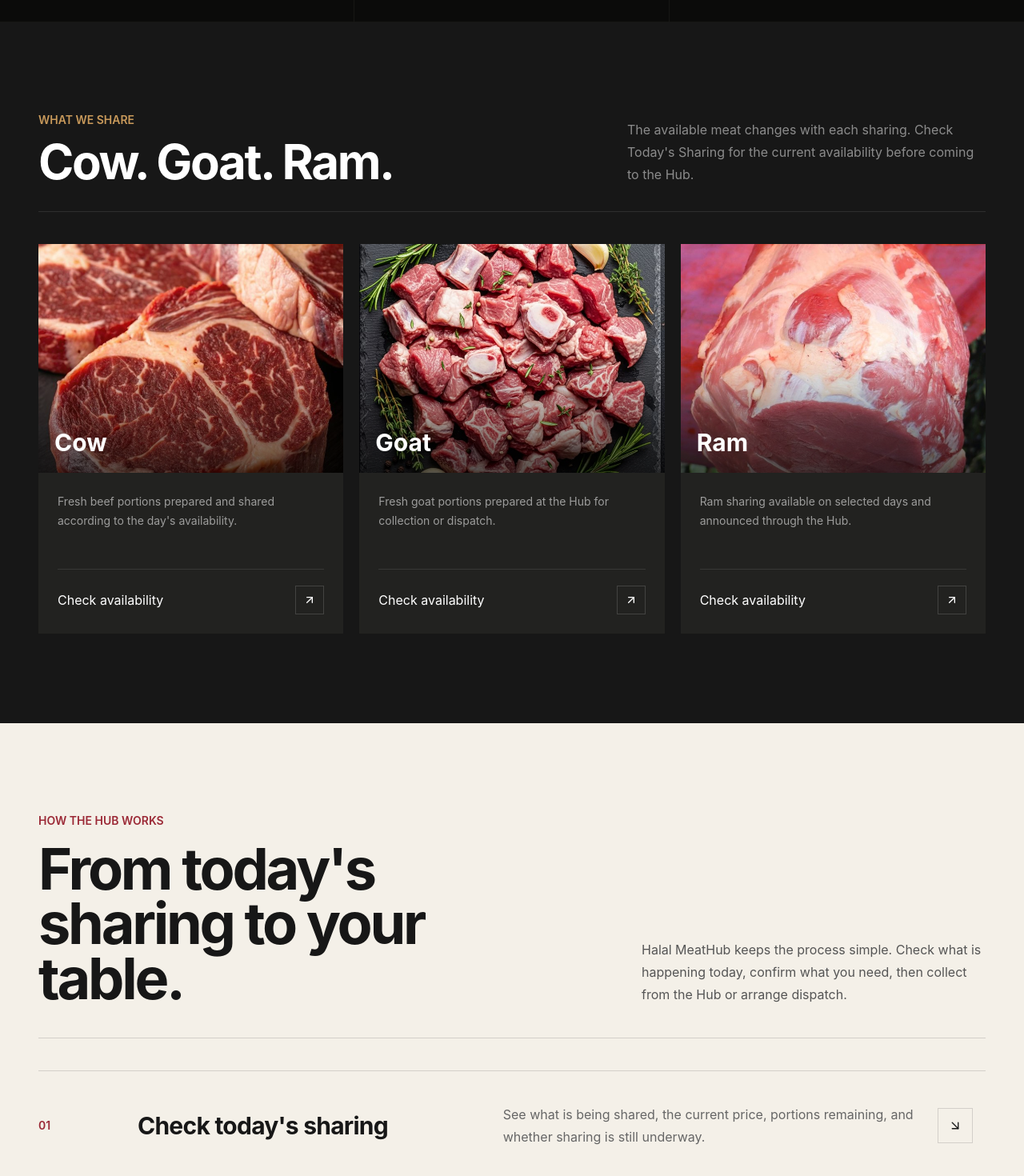
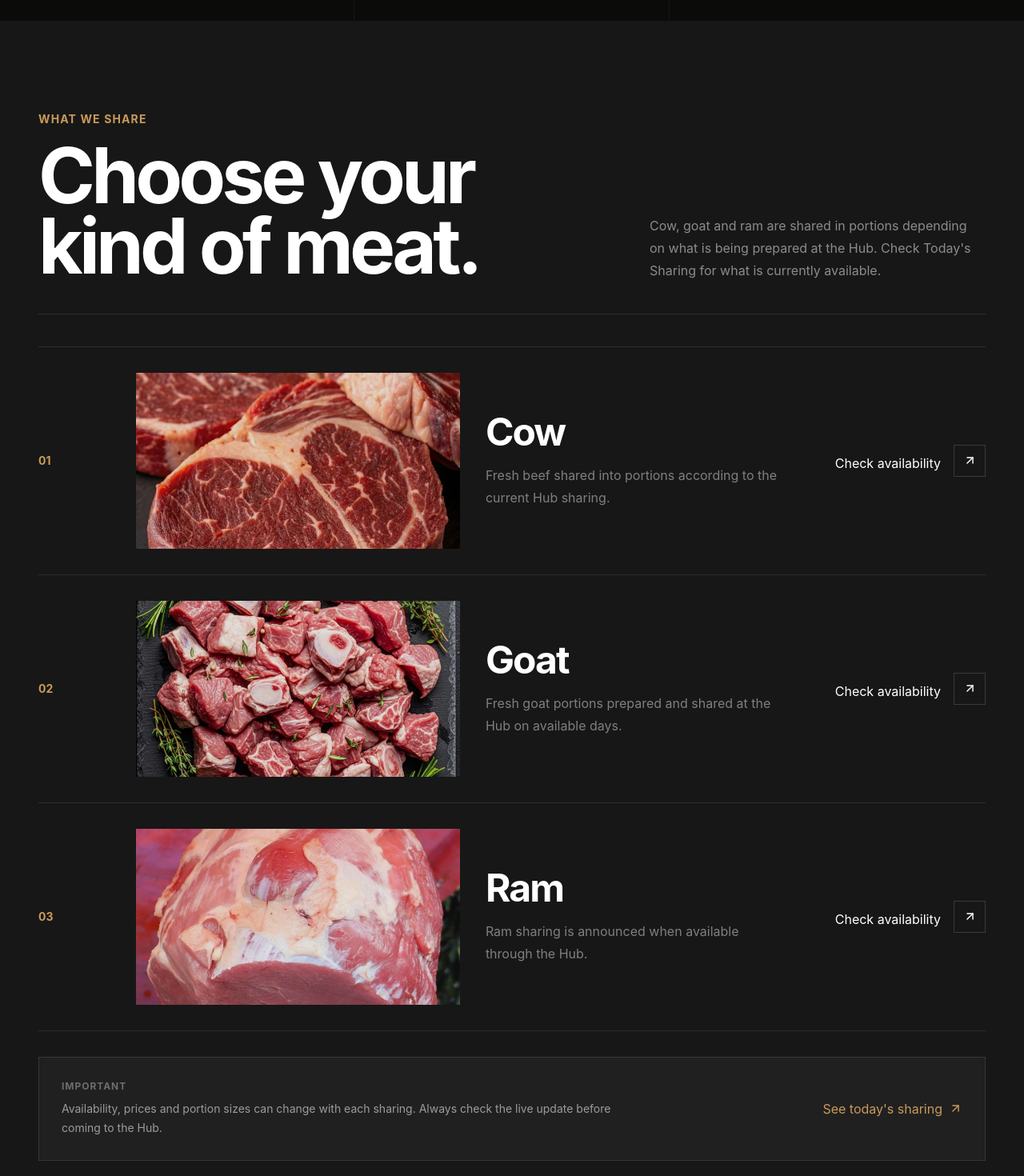
Before and after one commit to Ayat360/halal-meathub, a React (Vite) app: page / in a window 1280 px wide. Shown: the part 1200-2670 px from the top of the page at 80% size. Built offline with nearby package versions, Linux system fonts and the light colour scheme.

Commit message:
Update hala meat

```diff
--- a/src/components/Hero.jsx
+++ b/src/components/Hero.jsx
@@ -14,9 +14,9 @@ function Hero() {
   ];
 
   return (
-    <section className="bg-[#111111] text-white">
+    <section className="bg-[#111111] pt-[88px] text-white">
       {/* NAVBAR */}
-      <header className="sticky top-0 z-50 border-b border-white/10 bg-[#111111]/95 backdrop-blur-sm">
+      <header className="fixed left-0 top-0 z-[90] w-full border-b border-white/10 bg-[#111111]/95 backdrop-blur-sm">
         <div className="mx-auto flex h-[88px] max-w-[1500px] items-center justify-between px-6 lg:px-12">
 
           {/* LOGO */}
--- a/src/components/MeatShowcase.jsx
+++ b/src/components/MeatShowcase.jsx
@@ -9,20 +9,17 @@ function MeatShowcase() {
     {
       name: "Cow",
       image: beefImage,
-      description:
-        "Fresh beef portions prepared and shared according to the day's availability.",
+      text: "Fresh beef shared into portions according to the current Hub sharing.",
     },
     {
       name: "Goat",
       image: goatImage,
-      description:
-        "Fresh goat portions prepared at the Hub for collection or dispatch.",
+      text: "Fresh goat portions prepared and shared at the Hub on available days.",
     },
     {
       name: "Ram",
       image: ramImage,
-      description:
-        "Ram sharing available on selected days and announced through the Hub.",
+      text: "Ram sharing is announced when available through the Hub.",
     },
   ];
 
@@ -34,77 +31,96 @@ function MeatShowcase() {
       <div className="mx-auto max-w-[1500px]">
 
         {/* HEADER */}
-        <div className="flex flex-col justify-between gap-6 border-b border-white/10 pb-8 md:flex-row md:items-end">
-
+        <div className="grid gap-8 border-b border-white/10 pb-10 lg:grid-cols-[1fr_0.65fr] lg:items-end">
           <div>
-            <p className="mb-3 text-sm font-semibold text-[#c99a5b]">
-              WHAT WE SHARE
+            <p className="mb-4 text-sm font-bold uppercase tracking-[0.08em] text-[#c99a5b]">
+              What we share
             </p>
 
-            <h2 className="text-4xl font-bold tracking-[-0.04em] sm:text-5xl lg:text-6xl">
-              Cow. Goat. Ram.
+            <h2 className="max-w-[850px] text-5xl font-bold leading-[0.92] tracking-[-0.05em] sm:text-6xl lg:text-8xl">
+              Choose your
+              <br />
+              kind of meat.
             </h2>
           </div>
 
-          <p className="max-w-md text-base leading-7 text-white/50">
-            The available meat changes with each sharing. Check
-            Today's Sharing for the current availability before
-            coming to the Hub.
+          <p className="max-w-[420px] text-base leading-7 text-white/50 lg:ml-auto">
+            Cow, goat and ram are shared in portions depending on
+            what is being prepared at the Hub. Check Today's Sharing
+            for what is currently available.
           </p>
-
         </div>
 
-        {/* MEAT GRID */}
-        <div className="mt-10 grid gap-5 md:grid-cols-3">
-
-          {meats.map((meat) => (
+        {/* MEAT LIST */}
+        <div className="mt-10 border-t border-white/10">
+          {meats.map((meat, index) => (
             <article
               key={meat.name}
-              className="group overflow-hidden bg-[#222220]"
+              className="group grid border-b border-white/10 py-6 md:grid-cols-[90px_1fr_1fr_auto] md:items-center md:gap-8 lg:py-8"
             >
+              {/* NUMBER */}
+              <span className="mb-5 text-sm font-bold text-[#c99a5b] md:mb-0">
+                0{index + 1}
+              </span>
 
               {/* IMAGE */}
-              <div className="relative aspect-[4/3] overflow-hidden">
+              <div className="relative mb-6 h-[260px] overflow-hidden md:mb-0 md:h-[220px]">
                 <img
                   src={meat.image}
                   alt={`${meat.name} meat`}
                   className="h-full w-full object-cover transition duration-700 group-hover:scale-105"
                 />
 
-                <div className="absolute inset-0 bg-gradient-to-t from-black/65 via-transparent to-transparent" />
-
-                <div className="absolute bottom-5 left-5">
-                  <p className="text-3xl font-bold">
-                    {meat.name}
-                  </p>
-                </div>
+                <div className="absolute inset-0 bg-black/10 transition duration-500 group-hover:bg-black/0" />
               </div>
 
               {/* CONTENT */}
-              <div className="p-6">
+              <div className="md:pr-8">
+                <h3 className="text-4xl font-bold tracking-[-0.04em] sm:text-5xl">
+                  {meat.name}
+                </h3>
 
-                <p className="min-h-[72px] text-sm leading-6 text-white/55">
-                  {meat.description}
+                <p className="mt-4 max-w-[430px] text-sm leading-7 text-white/45 sm:text-base">
+                  {meat.text}
                 </p>
-
-                <div className="mt-6 border-t border-white/10 pt-5">
-                  <a
-                    href="#today"
-                    className="flex items-center justify-between text-sm font-semibold"
-                  >
-                    Check availability
-
-                    <span className="flex h-9 w-9 items-center justify-center border border-white/15 transition group-hover:bg-white group-hover:text-black">
-                      <ArrowUpRight size={16} />
-                    </span>
-                  </a>
-                </div>
-
               </div>
 
+              {/* LINK */}
+              <a
+                href="#today"
+                className="mt-6 flex items-center justify-between border-t border-white/10 pt-5 text-sm font-bold md:mt-0 md:block md:border-0 md:pt-0"
+              >
+                <span>Check availability</span>
+
+                <span className="ml-4 inline-flex h-10 w-10 items-center justify-center border border-white/15 transition duration-300 group-hover:bg-white group-hover:text-black">
+                  <ArrowUpRight size={17} />
+                </span>
+              </a>
             </article>
           ))}
+        </div>
 
+        {/* BOTTOM NOTE */}
+        <div className="mt-8 flex flex-col justify-between gap-5 border border-white/10 bg-[#202020] p-6 sm:flex-row sm:items-center sm:p-7">
+          <div>
+            <p className="text-xs font-bold uppercase tracking-[0.08em] text-white/35">
+              Important
+            </p>
+
+            <p className="mt-2 max-w-[700px] text-sm leading-6 text-white/55">
+              Availability, prices and portion sizes can change with
+              each sharing. Always check the live update before coming
+              to the Hub.
+            </p>
+          </div>
+
+          <a
+            href="#today"
+            className="flex shrink-0 items-center gap-2 text-sm font-bold text-[#c99a5b]"
+          >
+            See today's sharing
+            <ArrowUpRight size={17} />
+          </a>
         </div>
 
       </div>
--- a/src/components/TodayAtHub.jsx
+++ b/src/components/TodayAtHub.jsx
@@ -7,6 +7,24 @@ import {
 } from "lucide-react";
 
 function TodayAtHub() {
+  // These values will later come from the admin dashboard/database.
+  const sharing = {
+    animal: "Goat",
+    price: "₦25,000",
+    portions: 12,
+    portionSize: "Large share",
+
+    status: "Sharing now",
+    statusText:
+      "Fresh portions are currently being prepared and shared at the Hub.",
+
+    collection: true,
+    dispatch: true,
+
+    announcement:
+      "Today's sharing is currently underway. Contact the Hub before travelling to confirm availability.",
+  };
+
   return (
     <section
       id="today"
@@ -14,165 +32,201 @@ function TodayAtHub() {
     >
       <div className="mx-auto max-w-[1500px]">
 
-        {/* SECTION HEADER */}
-        <div className="flex flex-col justify-between gap-6 border-b border-[#171717]/15 pb-8 md:flex-row md:items-end">
-
+        {/* HEADER */}
+        <div className="grid gap-8 border-b border-[#171717]/15 pb-10 lg:grid-cols-[1fr_0.65fr] lg:items-end">
           <div>
-            <p className="mb-3 text-sm font-semibold text-[#9b2936]">
-              LIVE FROM THE HUB
+            <p className="mb-4 text-sm font-bold uppercase tracking-[0.08em] text-[#9b2936]">
+              Live at the Hub
             </p>
 
-            <h2 className="text-4xl font-bold tracking-[-0.04em] sm:text-5xl lg:text-6xl">
-              Today's Sharing
+            <h2 className="max-w-[900px] text-5xl font-bold leading-[0.92] tracking-[-0.05em] sm:text-6xl lg:text-8xl">
+              Today's
+              <br />
+              Sharing
             </h2>
           </div>
 
-          <div className="flex items-center gap-2 text-sm text-[#555]">
-            <span className="h-2.5 w-2.5 rounded-full bg-[#2f8a4c]" />
-            Updates from the Hub
-          </div>
-
+          <p className="max-w-[430px] text-base leading-7 text-[#666] lg:ml-auto">
+            Check what is being shared today, how much a portion
+            costs, how many portions remain, and whether collection
+            or dispatch is available.
+          </p>
         </div>
 
-        {/* MAIN INFORMATION */}
-        <div className="mt-10 grid gap-6 lg:grid-cols-[1.35fr_0.65fr]">
+        {/* MAIN LIVE PANEL */}
+        <div className="mt-10 grid gap-5 lg:grid-cols-[1.4fr_0.6fr]">
 
-          {/* CURRENT MEAT */}
-          <div className="bg-[#171717] p-7 text-white sm:p-9 lg:p-12">
+          {/* CURRENT SHARING */}
+          <div className="bg-[#171717] p-7 text-white sm:p-10 lg:p-12">
 
             <div className="flex flex-col justify-between gap-10 md:flex-row">
 
               <div>
-                <p className="text-sm text-white/45">
-                  CURRENTLY SHARING
-                </p>
+                <div className="flex items-center gap-3">
+                  <span className="h-3 w-3 bg-[#72c48a]" />
 
-                <h3 className="mt-3 text-5xl font-bold tracking-[-0.04em] sm:text-6xl">
-                  Goat
+                  <span className="text-xs font-bold uppercase tracking-[0.1em] text-white/45">
+                    {sharing.status}
+                  </span>
+                </div>
+
+                <h3 className="mt-6 text-6xl font-bold tracking-[-0.05em] sm:text-7xl lg:text-8xl">
+                  {sharing.animal}
                 </h3>
 
-                <p className="mt-4 max-w-md text-base leading-7 text-white/55">
-                  Fresh portions are being prepared for customers
-                  today at the Hub.
+                <p className="mt-5 max-w-[500px] text-base leading-7 text-white/50">
+                  {sharing.statusText}
                 </p>
               </div>
 
+              {/* PRICE */}
               <div className="md:text-right">
-                <p className="text-sm text-white/45">
-                  PRICE PER PORTION
+                <p className="text-xs font-bold uppercase tracking-[0.1em] text-white/40">
+                  Price per portion
                 </p>
 
-                <p className="mt-2 text-4xl font-bold text-[#c99a5b]">
-                  ₦25,000
+                <p className="mt-2 text-4xl font-bold text-[#c99a5b] sm:text-5xl">
+                  {sharing.price}
+                </p>
+
+                <p className="mt-2 text-sm text-white/40">
+                  {sharing.portionSize}
                 </p>
               </div>
 
             </div>
 
-            {/* STATUS */}
+            {/* LIVE STATUS */}
             <div className="mt-12 grid border border-white/10 sm:grid-cols-3">
 
+              {/* SHARING */}
               <div className="border-b border-white/10 p-5 sm:border-b-0 sm:border-r">
-                <div className="flex items-center gap-2 text-white/45">
-                  <Clock3 size={16} />
-                  <span className="text-sm">Status</span>
+                <div className="flex items-center gap-2 text-white/40">
+                  <Clock3 size={17} />
+
+                  <span className="text-xs font-semibold uppercase tracking-[0.06em]">
+                    Sharing
+                  </span>
                 </div>
 
-                <p className="mt-3 text-lg font-semibold">
-                  Sharing now
+                <p className="mt-4 text-lg font-semibold">
+                  {sharing.status}
                 </p>
               </div>
 
+              {/* COLLECTION */}
               <div className="border-b border-white/10 p-5 sm:border-b-0 sm:border-r">
-                <div className="flex items-center gap-2 text-white/45">
-                  <Check size={16} />
-                  <span className="text-sm">Collection</span>
+                <div className="flex items-center gap-2 text-white/40">
+                  <Check size={17} />
+
+                  <span className="text-xs font-semibold uppercase tracking-[0.06em]">
+                    Collection
+                  </span>
                 </div>
 
-                <p className="mt-3 text-lg font-semibold text-[#72c48a]">
-                  Available
+                <p
+                  className={`mt-4 text-lg font-semibold ${
+                    sharing.collection
+                      ? "text-[#72c48a]"
+                      : "text-white/40"
+                  }`}
+                >
+                  {sharing.collection
+                    ? "Available"
+                    : "Unavailable"}
                 </p>
               </div>
 
+              {/* DISPATCH */}
               <div className="p-5">
-                <div className="flex items-center gap-2 text-white/45">
-                  <Truck size={16} />
-                  <span className="text-sm">Dispatch</span>
+                <div className="flex items-center gap-2 text-white/40">
+                  <Truck size={17} />
+
+                  <span className="text-xs font-semibold uppercase tracking-[0.06em]">
+                    Dispatch
+                  </span>
                 </div>
 
-                <p className="mt-3 text-lg font-semibold text-[#72c48a]">
-                  Available
+                <p
+                  className={`mt-4 text-lg font-semibold ${
+                    sharing.dispatch
+                      ? "text-[#72c48a]"
+                      : "text-white/40"
+                  }`}
+                >
+                  {sharing.dispatch
+                    ? "Available"
+                    : "Unavailable"}
                 </p>
               </div>
 
             </div>
-
           </div>
 
-          {/* PORTION INFORMATION */}
-          <div className="border border-[#171717]/15 bg-white p-7 sm:p-9">
+          {/* PORTIONS */}
+          <div className="flex flex-col justify-between border border-[#171717]/15 bg-white p-7 sm:p-9">
 
-            <p className="text-sm text-[#777]">
-              TODAY'S AVAILABILITY
-            </p>
-
-            <div className="mt-8">
-
-              <p className="text-6xl font-bold tracking-[-0.05em]">
-                12
+            <div>
+              <p className="text-xs font-bold uppercase tracking-[0.08em] text-[#777]">
+                Portions remaining
               </p>
 
-              <p className="mt-2 text-lg font-medium">
-                portions remaining
+              <p className="mt-7 text-7xl font-bold tracking-[-0.06em]">
+                {sharing.portions}
               </p>
 
+              <p className="mt-2 text-lg font-semibold">
+                portions available
+              </p>
             </div>
 
             <div className="mt-10 border-t border-[#171717]/10 pt-6">
-
-              <p className="text-sm text-[#777]">
-                PORTION SIZE
+              <p className="text-xs font-bold uppercase tracking-[0.08em] text-[#777]">
+                Portion size
               </p>
 
-              <p className="mt-2 text-lg font-semibold">
-                Large share
+              <p className="mt-3 text-xl font-bold">
+                {sharing.portionSize}
               </p>
-
             </div>
 
             <a
               href="https://wa.me/2349031957147"
               target="_blank"
               rel="noopener noreferrer"
-              className="mt-8 flex items-center justify-between bg-[#9b2936] px-5 py-4 text-sm font-semibold text-white transition hover:bg-[#84232e]"
+              className="mt-8 flex items-center justify-between bg-[#9b2936] px-5 py-4 text-sm font-bold text-white transition hover:bg-[#84232e]"
             >
-              Ask about today's meat
-              <MessageCircle size={18} />
+              <span className="flex items-center gap-2">
+                <MessageCircle size={18} />
+                Ask about today's sharing
+              </span>
+
+              <ArrowUpRight size={18} />
             </a>
-
           </div>
-
         </div>
 
         {/* ANNOUNCEMENT */}
-        <div className="mt-6 flex flex-col justify-between gap-5 border border-[#171717]/15 bg-[#e9e4da] p-6 sm:flex-row sm:items-center sm:p-7">
+        <div className="mt-5 grid gap-5 md:grid-cols-[1fr_auto]">
 
-          <div>
-            <p className="text-xs font-semibold uppercase tracking-[0.08em] text-[#777]">
+          <div className="border border-[#171717]/15 bg-[#e9e4da] p-6 sm:p-7">
+            <p className="text-xs font-bold uppercase tracking-[0.08em] text-[#777]">
               Hub announcement
             </p>
 
-            <p className="mt-2 text-base font-medium sm:text-lg">
-              Today's sharing is currently underway.
+            <p className="mt-3 max-w-[800px] text-base font-semibold leading-7 sm:text-lg">
+              {sharing.announcement}
             </p>
           </div>
 
           <a
-            href="#hub"
-            className="flex items-center gap-2 text-sm font-semibold text-[#9b2936]"
+            href="https://wa.me/2349031957147"
+            target="_blank"
+            rel="noopener noreferrer"
+            className="flex items-center justify-center gap-3 bg-[#171717] px-7 py-6 text-sm font-bold text-white transition hover:bg-[#9b2936] md:min-w-[230px]"
           >
-            See the Hub
-            <ArrowUpRight size={16} />
+            Contact the Hub
+            <ArrowUpRight size={17} />
           </a>
 
         </div>
```
